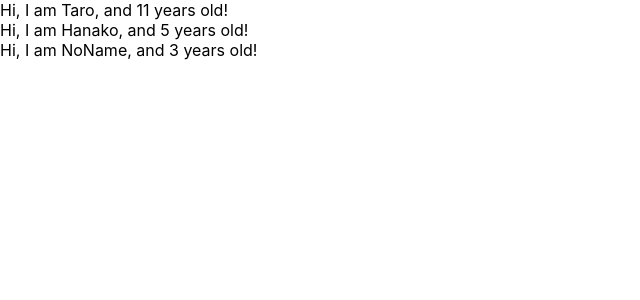
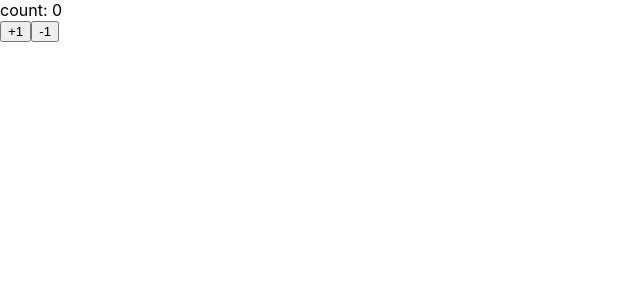
Before and after one commit to michael021212/react-redux-crud-app, a React (Create React App) app: page / in a window 1280 px wide. Shown: the top 300 px of the page, without its empty margins (0-640 px from the left). Built offline with nearby package versions, Linux system fonts and the light colour scheme.

Commit message:
learn state and setState

```diff
--- a/src/App.js
+++ b/src/App.js
@@ -1,30 +1,30 @@
-import React from 'react';
-import PropTypes from 'prop-types';
+import React, { Component } from 'react';
 
-const App = () => {
-  const profiles = [
-    { name: "Taro", age: 11 },
-    { name: "Hanako", age: 5},
-    { name: "NoName", age: 3}
-  ]
-  return (
-    <div>
-      {
-        profiles.map((profile, index) => {
-          return <User name={profile.name} age={profile.age} key={index} />
-        })
-      }
-    </div>
-  )
-}
+const App = () => (<Counter></Counter>)
 
-const User = (props) => {
-return <div>Hi, I am {props.name}, and {props.age} years old!</div>;
-}
+class Counter extends Component {
+  constructor(props) {
+    super(props)
+    this.state = { count: 0 }
+  }
 
-User.propTypes = {
-  name: PropTypes.string,
-  age: PropTypes.number.isRequired
+  handlePlusButton = () => {
+    this.setState({ count: this.state.count + 1 })
+  }
+
+  handleMinusButton = () => {
+    this.setState({ count: this.state.count - 1 })
+  }
+
+  render() {
+    return (
+    <React.Fragment>
+      <div>count: { this.state.count } </div>
+      <button onClick={this.handlePlusButton} >+1</button>
+      <button onClick={this.handleMinusButton}>-1</button>
+    </React.Fragment>
+    )
+  }
 }
 
 export default App;
```
